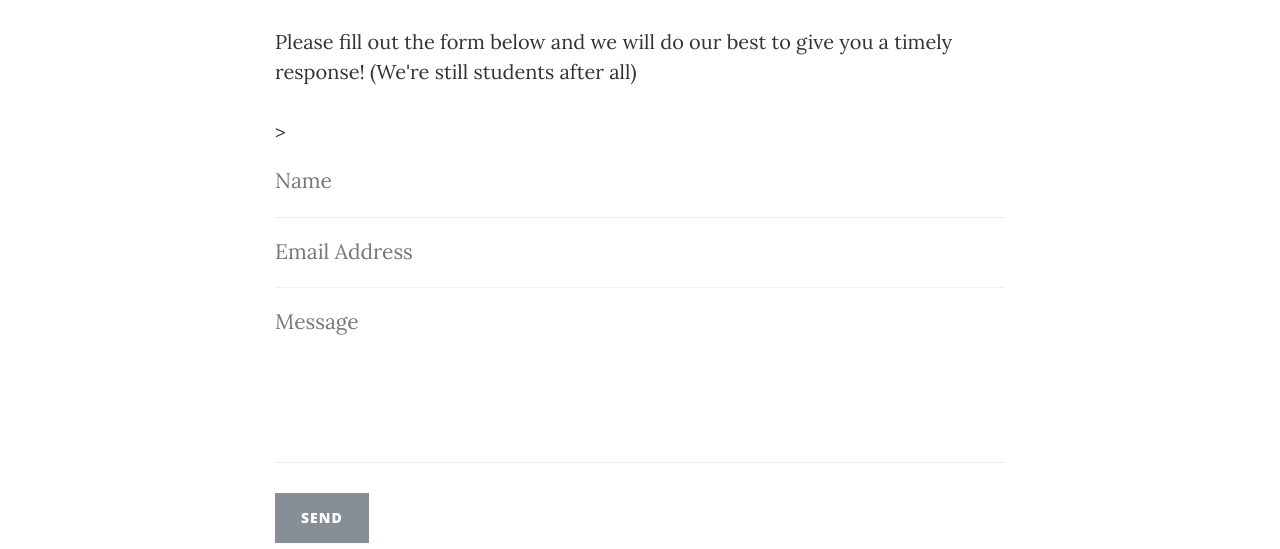
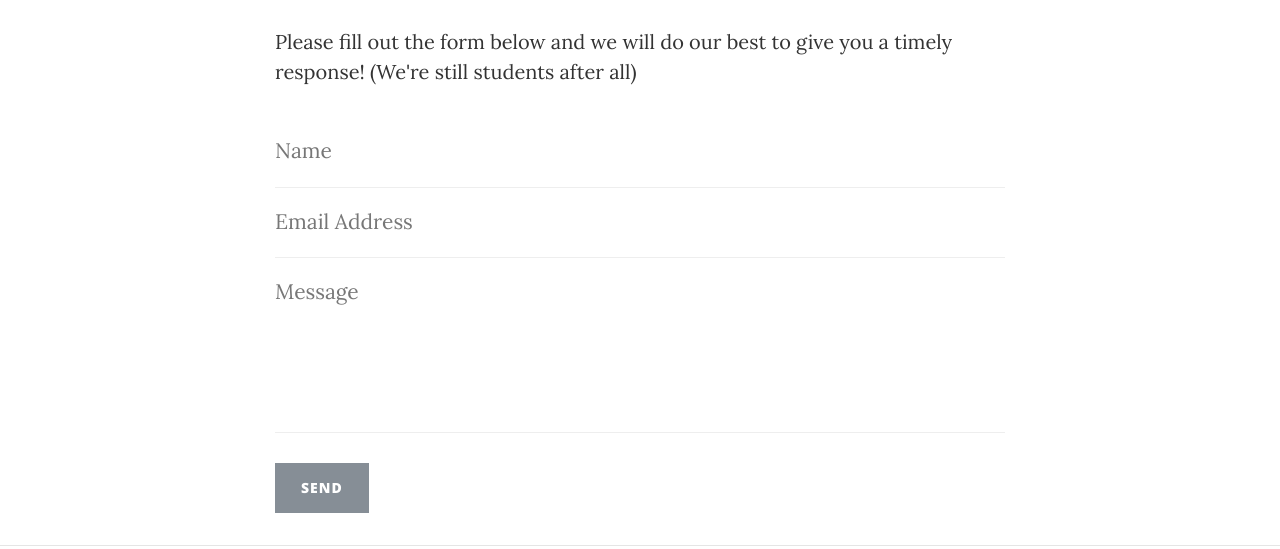
Before and after one commit to ZaglobaWebmaster/zagloba-website, a plain HTML site: page contact/index.html in a window 1280 px wide. Shown: the part 403-952 px from the top of the page. Drawn offline with nearby package versions, Linux system fonts and the light colour scheme; a script that the page names is missing.

Commit message:
Working on contact form

```diff
--- a/contact/index.html
+++ b/contact/index.html
@@ -90,7 +90,7 @@
           <!-- Contact Form - Enter your email address on line 19 of the mail/contact_me.php file to make this form work. -->
           <!-- WARNING: Some web hosts do not allow emails to be sent through forms to common mail hosts like Gmail or Yahoo. It's recommended that you use a private domain email address! -->
           <!-- NOTE: To use the contact form, your site must be on a live web host with PHP! The form will not work locally! -->
-          <form name="sentMessage" id="contactForm" novalidate <!--action="https://formspree.io/polishclubzagloba@gmail.com" method="POST"-->>
+          <form name="sentMessage" id="contactForm" novalidate><!--action="https://formspree.io/polishclubzagloba@gmail.com" method="POST"-->
             <div class="control-group">
               <div class="form-group floating-label-form-group controls">
                 <label>Name</label>
```
